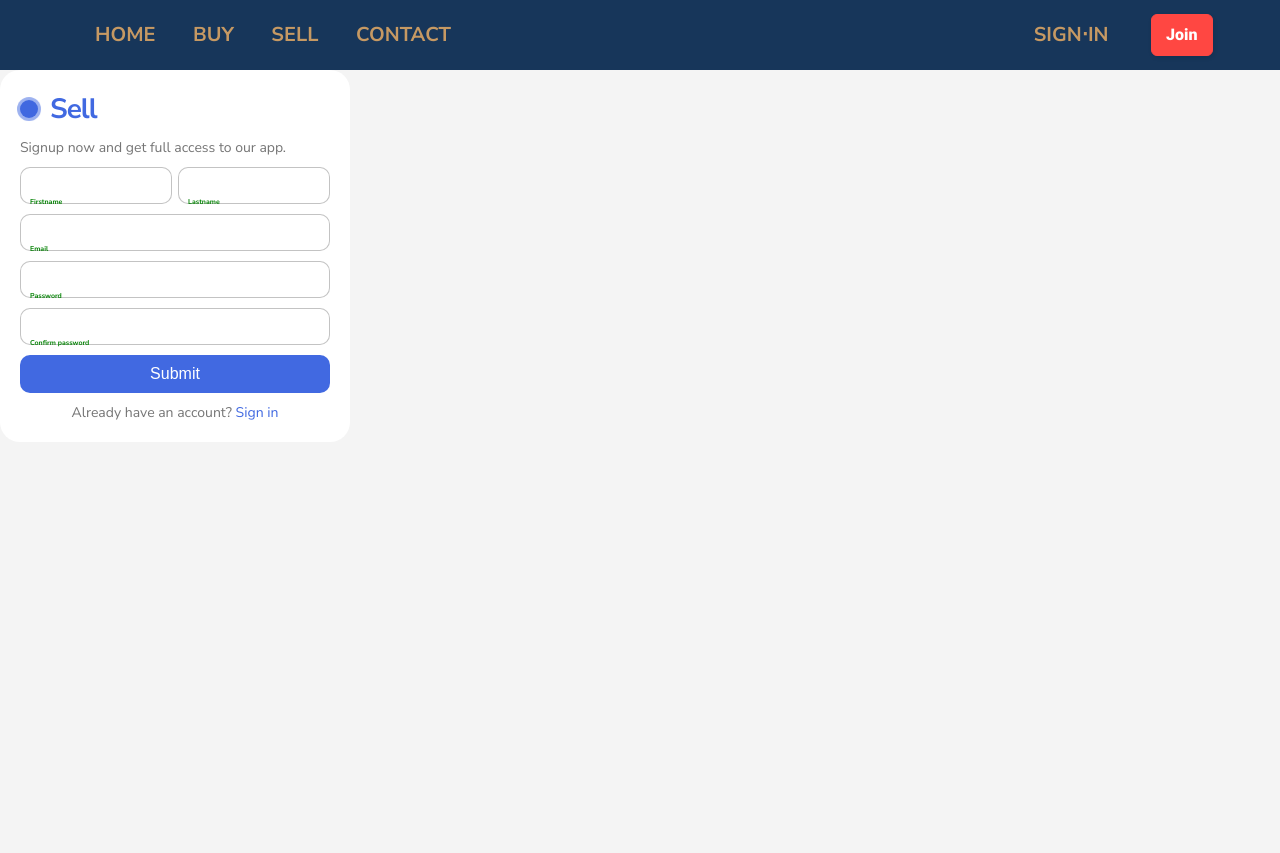
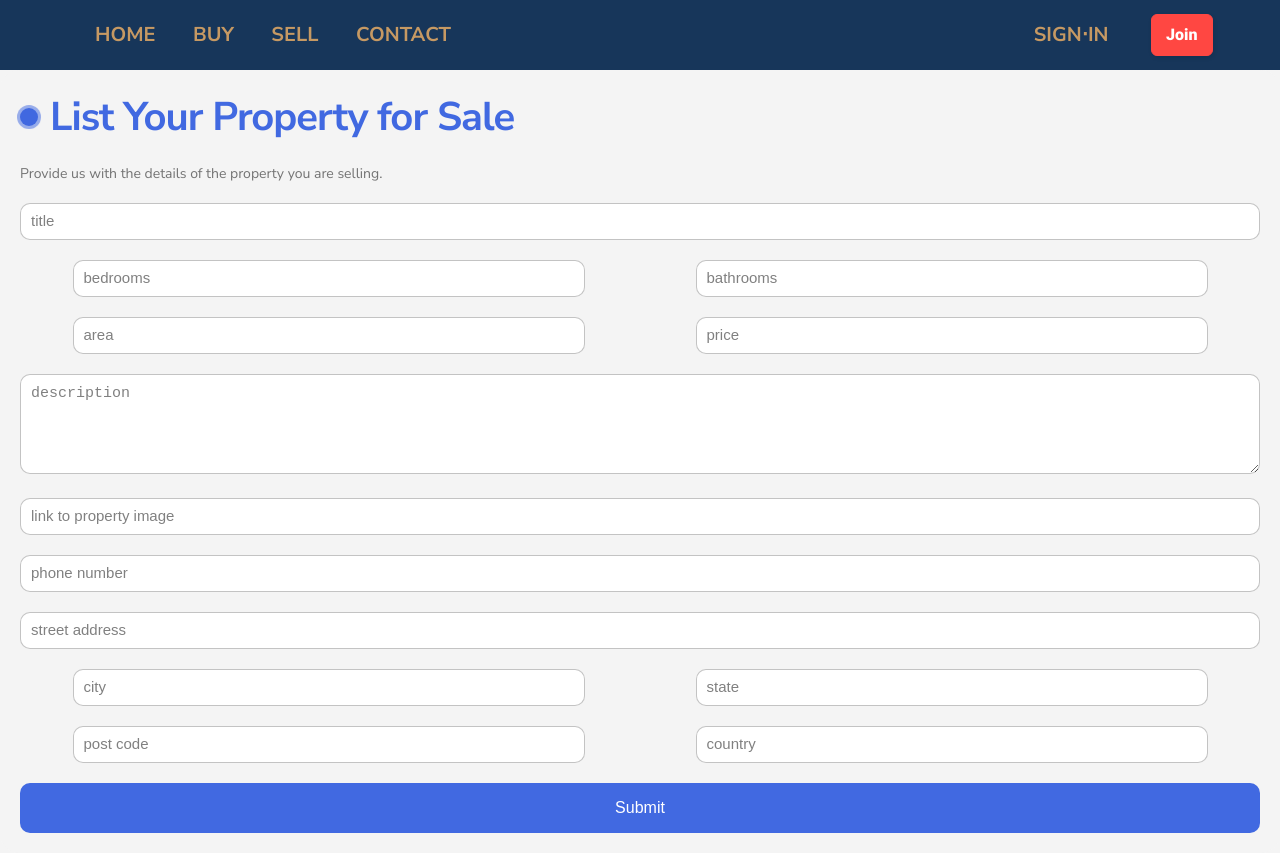
Before and after one commit to michalsamulak/real_estate, a Next.js app: page /sell in a window 1280 px wide. Before the commit the page ends 800 px from the top, so only its background shows below. Built offline with nearby package versions, Linux system fonts and the light colour scheme; no server answers.

Commit message:
set form fields and styled

```diff
--- /dev/null
+++ b/src/components/shared/SellInput/SellInput.tsx
@@ -0,0 +1,27 @@
+import React, { FunctionComponent } from 'react';
+import { Field, ErrorMessage, FieldProps } from 'formik';
+import styles from './styles.module.scss';
+
+type IInputProps = {
+  name: string;
+  placeholder: string;
+  label: string;
+  type?: string
+}
+
+export const SellInput = ({ name, placeholder, label, type = 'text' }: IInputProps) => (
+
+
+
+  <label>
+    <Field name={name}>
+      {({ field }: FieldProps) => (
+        <>
+          <input {...field} type={type} placeholder={placeholder} className={styles.input} />
+          {/* <span>{label}</span> */}
+          <ErrorMessage name={name} />
+        </>
+      )}
+    </Field>
+  </label>
+);
--- /dev/null
+++ b/src/components/shared/SellInput/SellTextarea.tsx
@@ -0,0 +1,25 @@
+import { Field, ErrorMessage, FieldProps } from 'formik';
+import styles from './styles.module.scss';
+
+type ITextareaInputProps = {
+  name: string;
+  placeholder?: string;
+  label?: string;
+}
+
+export const TextareaInput = ({ name, placeholder, label }: ITextareaInputProps) => (
+  <label>
+    <Field name={name}>
+      {({ field }: FieldProps) => (
+        <>
+        <div>
+
+          <textarea {...field} placeholder={placeholder} className={styles.textarea} />
+        </div>
+          {/* <span>{label}</span> */}
+          <ErrorMessage name={name} />
+        </>
+      )}
+    </Field>
+  </label>
+);
--- /dev/null
+++ b/src/components/shared/SellInput/styles.module.scss
@@ -0,0 +1,56 @@
+.input {
+    width: 100%;
+    padding: 10px;
+    outline: 0;
+    border: 1px solid rgba(105, 105, 105, 0.397);
+    border-radius: 10px;
+
+    &::placeholder {
+      font-size: 1.5rem;
+      color: grey;
+    }
+  }
+
+  .input + span {
+    position: absolute;
+    left: 10px;
+    top: 15px;
+    color: grey;
+    font-size: 0.9em;
+    cursor: text;
+    transition: 0.3s ease;
+  }
+
+  .input:placeholder-shown + span {
+    top: 15px;
+    font-size: 0.9em;
+  }
+
+  .input:focus + span,
+  .input:valid + span {
+    top: 30px;
+    font-size: 0.7em;
+    font-weight: 600;
+  }
+
+  .input:valid + span {
+    color: green;
+  }
+
+  .textarea {
+    width: 100%;
+  height: 100%; /* Add this line */
+  resize: none; /* Add this line to disable resizing */
+    padding: 10px;
+    outline: 0;
+    border: 1px solid rgba(105, 105, 105, 0.397);
+    border-radius: 10px;
+
+    resize: vertical;
+    min-height: 100px;
+
+    &::placeholder {
+        font-size: 1.5rem;
+        color: grey;
+      }
+  }
--- a/src/pages/sell/index.tsx
+++ b/src/pages/sell/index.tsx
@@ -1,13 +1,13 @@
-import { Formik, Form, Field, ErrorMessage } from 'formik';
-import * as Yup from 'yup';
-import styles from "@/styles/Sell.module.scss"
-
+import { Formik, Form, Field, ErrorMessage } from "formik";
+import * as Yup from "yup";
+import styles from "@/styles/Sell.module.scss";
 
 import addData from "../../lib/firebase/firebaseAddToDB";
 // import dataset from "../../../data/staticData.json";
 
 import { PageWrapper } from "@/components/PageWrapper";
-
+import { SellInput } from "@/components/shared/SellInput/SellInput";
+import { TextareaInput } from "@/components/shared/SellInput/SellTextarea";
 
 interface FormValues {
     firstname: string;
@@ -17,27 +17,26 @@ interface FormValues {
     confirmPassword: string;
 }
 
-
-
 const Sell = () => {
-
     const initialValues: FormValues = {
-        firstname: '',
-        lastname: '',
-        email: '',
-        password: '',
-        confirmPassword: ''
+        firstname: "",
+        lastname: "",
+        email: "",
+        password: "",
+        confirmPassword: "",
     };
 
     const validationSchema = Yup.object({
-        firstname: Yup.string().required('Required'),
-        lastname: Yup.string().required('Required'),
-        email: Yup.string().email('Invalid email address').required('Required'),
-        password: Yup.string().required('Required'),
-
+        firstname: Yup.string().required("Required"),
+        lastname: Yup.string().required("Required"),
+        email: Yup.string().email("Invalid email address").required("Required"),
+        password: Yup.string().required("Required"),
     });
 
-      const handleSubmit = (values: FormValues, { setSubmitting }: { setSubmitting: (isSubmitting: boolean) => void }) => {
+    const handleSubmit = (
+        values: FormValues,
+        { setSubmitting }: { setSubmitting: (isSubmitting: boolean) => void }
+    ) => {
         // handle form submission
         console.log(values);
         setSubmitting(false);
@@ -70,56 +69,105 @@ const Sell = () => {
             >
                 {({ isSubmitting }) => (
                     <Form className={styles.form}>
-          <p className={styles.title}>Sell</p>
-          <p className={styles.message}>Signup now and get full access to our app.</p>
+                        <p className={styles.title}>List Your Property for Sale</p>
+                        <p className={styles.message}>
+                            Provide us with the details of the property you are
+                            selling.
+                        </p>
+
+                        <SellInput
+                            name="title"
+                            placeholder="title"
+                            label="title"
+                        />
                         <div className={styles.flex}>
-            <label>
-              <Field type="text" name="firstname" placeholder="" className={styles.input} />
-              <span>Firstname</span>
-              <ErrorMessage name="firstname" />
-            </label>
-
-            <label>
-              <Field type="text" name="lastname" placeholder="" className={styles.input} />
-              <span>Lastname</span>
-              <ErrorMessage name="lastname" />
-            </label>
+                            <SellInput
+                                name="num_bedrooms"
+                                placeholder="bedrooms"
+                                label="bedrooms"
+                                type="number"
+                            />
+                            <SellInput
+                                name="bathrooms"
+                                placeholder="bathrooms"
+                                label="bathrooms"
+                                type="number"
+                            />
+                        </div>
+                        <div className={styles.flex}>
+                            <SellInput
+                                name="area"
+                                placeholder="area"
+                                label="area"
+                                type="number"
+                            />
+                            <SellInput
+                                name="price"
+                                placeholder="price"
+                                label="price"
+                                type="number"
+                            />
                         </div>
 
-          <label>
-            <Field type="email" name="email" placeholder="" className={styles.input} />
-            <span>Email</span>
-            <ErrorMessage name="email" />
-          </label>
+                        <TextareaInput
+                            name="description"
+                            placeholder="description"
+                        />
+                        <SellInput
+                            name="img"
+                            placeholder="link to property image"
+                            label="img"
+                            type="url"
+                        />
+                        <SellInput
+                            name="phone_number"
+                            placeholder="phone number"
+                            label="phone_number"
+                            type="tel"
+                        />
+                        <SellInput
+                            name="street"
+                            placeholder="street address"
+                            label="street"
+                        />
 
-          <label>
-            <Field type="password" name="password" placeholder="" className={styles.input} />
-            <span>Password</span>
-            <ErrorMessage name="password" />
-          </label>
+                        <div className={styles.flex}>
+                            <SellInput
+                                name="city"
+                                placeholder="city"
+                                label="city"
+                            />
+                            <SellInput
+                                name="state"
+                                placeholder="state"
+                                label="state"
+                            />
+                        </div>
+                        <div className={styles.flex}>
+                            <SellInput
+                                name="zip"
+                                placeholder="post code"
+                                label="zip"
+                            />
+                            <SellInput
+                                name="country"
+                                placeholder="country"
+                                label="country"
+                            />
+                        </div>
 
-          <label>
-            <Field
-              type="password"
-              name="confirmPassword"
-              placeholder=""
-              className={styles.input}
-            />
-            <span>Confirm password</span>
-            <ErrorMessage name="confirmPassword" />
-          </label>
-
-          <button type="submit" className={styles.submit} disabled={isSubmitting}>
+                        <button
+                            type="submit"
+                            className={styles.submit}
+                            disabled={isSubmitting}
+                        >
                             Submit
                         </button>
 
-          <p className={styles.signin}>
-            Already have an account? <a href="#">Sign in</a>
-          </p>
+
                     </Form>
                 )}
             </Formik>
-
 
             {/* <button onClick={handleForm}>clic</button> */}
         </div>
--- a/src/styles/Sell.module.scss
+++ b/src/styles/Sell.module.scss
@@ -1,69 +1,65 @@
 .form {
-    max-width: 350px;
-    padding: 20px;
-    border-radius: 20px;
+    max-width: 100dvw;
+    padding: 2rem;
+    border-radius: 2rem;
     background-color: #fff;
     display: flex;
     flex-direction: column;
-    gap: 10px;
+
+    gap: 2rem;
     position: relative;
-
+    background-color: #f4f4f4;
     .title {
-      font-size: 28px;
+      font-size: 4rem;
       font-weight: 600;
       letter-spacing: -1px;
       color: royalblue;
       position: relative;
       display: flex;
       align-items: center;
-      padding-left: 30px;
+      padding-left: 3rem;
 
       &::before,
       &::after {
         position: absolute;
         content: "";
-        height: 16px;
-        width: 16px;
+        height: 1.6rem;
+        width: 1.6rem;
         border-radius: 50%;
         left: 0;
         background-color: royalblue;
       }
 
       &::before {
-        width: 18px;
-        height: 18px;
+        width: 1.8rem;
+        height: 1.8rem;
         background-color: royalblue;
       }
 
       &::after {
-        width: 18px;
-        height: 18px;
+        width: 1.8rem;
+        height: 1.8rem;
         animation: pulse 1s linear infinite;
       }
     }
 
     .message,
     .signin {
-      font-size: 14px;
+      font-size: 1.4rem;
       color: rgba(88, 87, 87, 0.822);
     }
 
-    .signin {
-      text-align: center;
 
-      a {
-        color: royalblue;
-
-        &:hover {
-          text-decoration: underline royalblue;
-        }
-      }
-    }
 
     .flex {
       display: flex;
       width: 100%;
       gap: 6px;
+      justify-content: space-around;
+
+      & label {
+        width: 40vw;
+      }
     }
 
     label {
@@ -71,10 +67,10 @@
 
       .input {
         width: 100%;
-        padding: 10px;
+        padding: 1rem;
         outline: 0;
         border: 1px solid rgba(105, 105, 105, 0.397);
-        border-radius: 10px;
+        border-radius: 1rem;
 
         &::placeholder {
           font-size: 0.9em;
@@ -84,8 +80,8 @@
 
       .input + span {
         position: absolute;
-        left: 10px;
-        top: 15px;
+        left: 1rem;
+        top: 1.5rem;
         color: grey;
         font-size: 0.9em;
         cursor: text;
@@ -99,7 +95,7 @@
 
       .input:focus + span,
       .input:valid + span {
-        top: 30px;
+        top: 3rem;
         font-size: 0.7em;
         font-weight: 600;
       }
@@ -110,13 +106,14 @@
     }
 
     .submit {
+        height: 5rem;
       border: none;
       outline: none;
       background-color: royalblue;
-      padding: 10px;
-      border-radius: 10px;
+      padding: 1rem;
+      border-radius: 1rem;
       color: #fff;
-      font-size: 16px;
+      font-size: 1.6rem;
       transition: transform 0.3s ease;
 
       &:hover {
```
Also changed, not shown: src/pages/index.tsx (+6 -4 lines), src/data/type.ts (deleted). Lines whose indentation alone changed are shown as unchanged.
